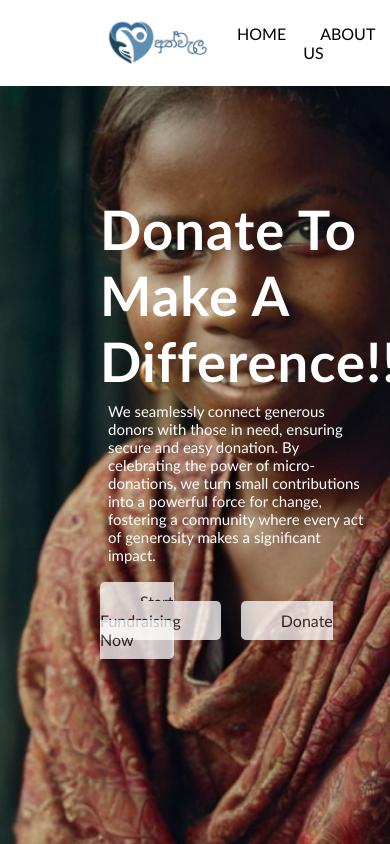
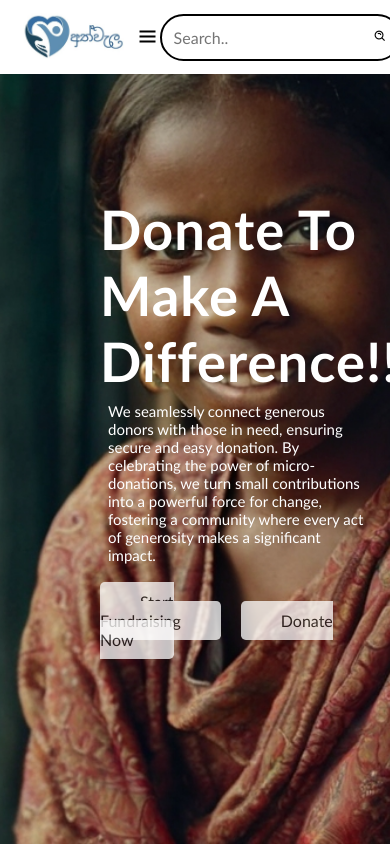
Before and after one commit to Ravindi123/athwela, a React (Create React App) app: page / in a window 390 px wide. Built offline with nearby package versions, Linux system fonts and the light colour scheme.

Commit message:
menu icon -done

```diff
--- a/src/App.css
+++ b/src/App.css
@@ -55,7 +55,7 @@ header{
   font-size: 24px;
   z-index: 100001;
   cursor: pointer;
-  display: none;
+   display: none;
 }
 #search_input {
   border: none;
@@ -76,3 +76,8 @@ header{
 #search_btn:hover {
   background-color: var(--main-color);
 }
+@media(max-width:1050px){
+  #menu_icon{
+      display: initial;
+  }
+}
--- a/src/styles/styles.module.css
+++ b/src/styles/styles.module.css
@@ -395,3 +395,41 @@ header{
     color: rgb(128, 128, 128);
     padding-top: 0;
 }
+
+/* #menu_icon{
+    display: none;
+    color: var(--secondary-color);
+    font-size: 24px;
+    z-index: 100001;
+    cursor: pointer;
+} */
+
+/* media queries */
+/* media queries for navigation bar */
+@media(max-width:1050px){
+    header{
+        padding: 12px 4%;
+    }
+    /* #menu_icon{
+        display: initial;
+    } */
+    .navbar{
+        position: absolute;
+        top: -570px;
+        right: 0;
+        left: 0;
+        display: flex;
+        flex-direction: column;
+        background: var(--secondary-color);
+        row-gap: 1.4rem;
+        padding: 20px;
+        transition: 0.3s;
+        text-align: center;
+    }
+    .navbar a{
+        color: var(--text-color);
+    }
+    .navbar.active{
+        top: 100%;
+    }
+}
```
